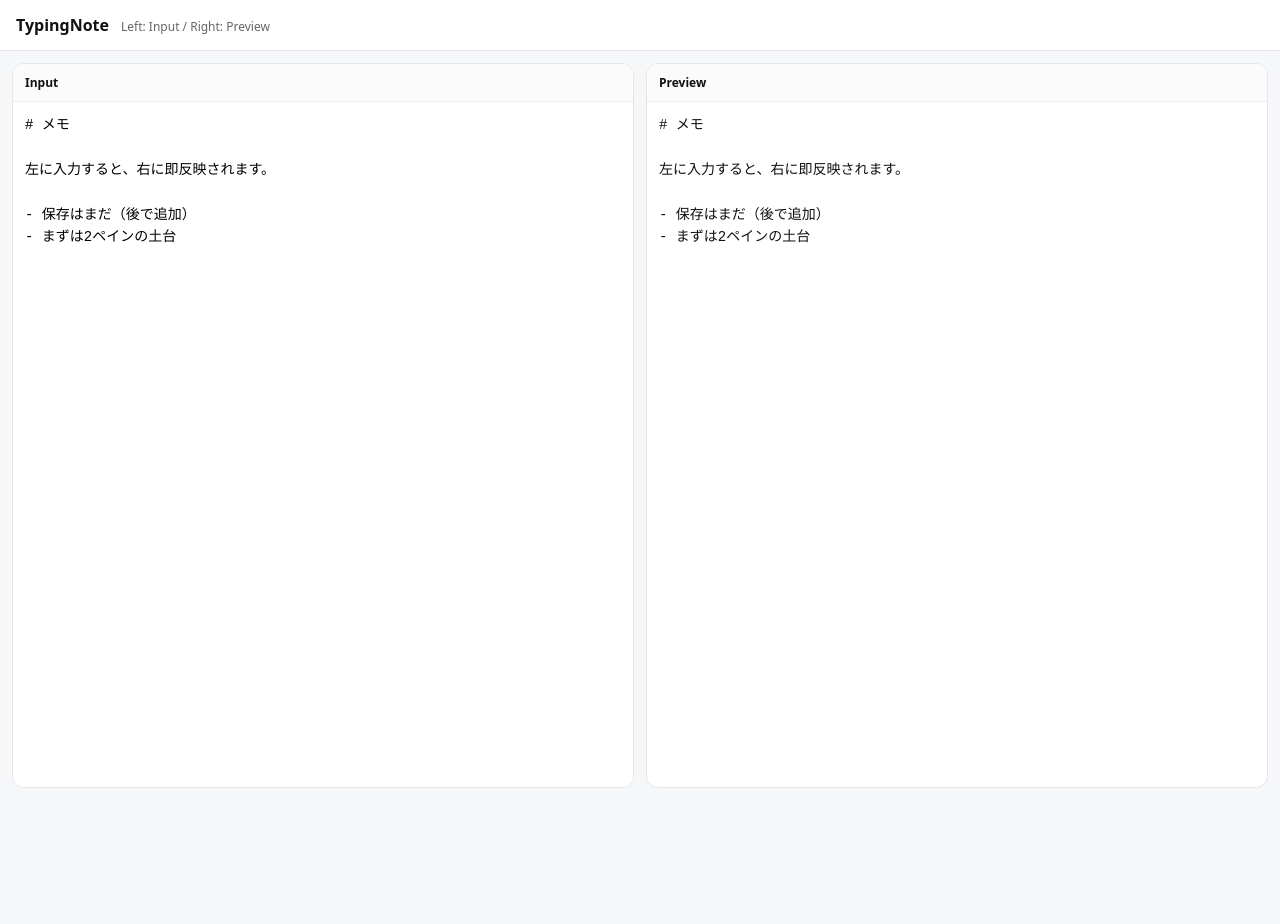
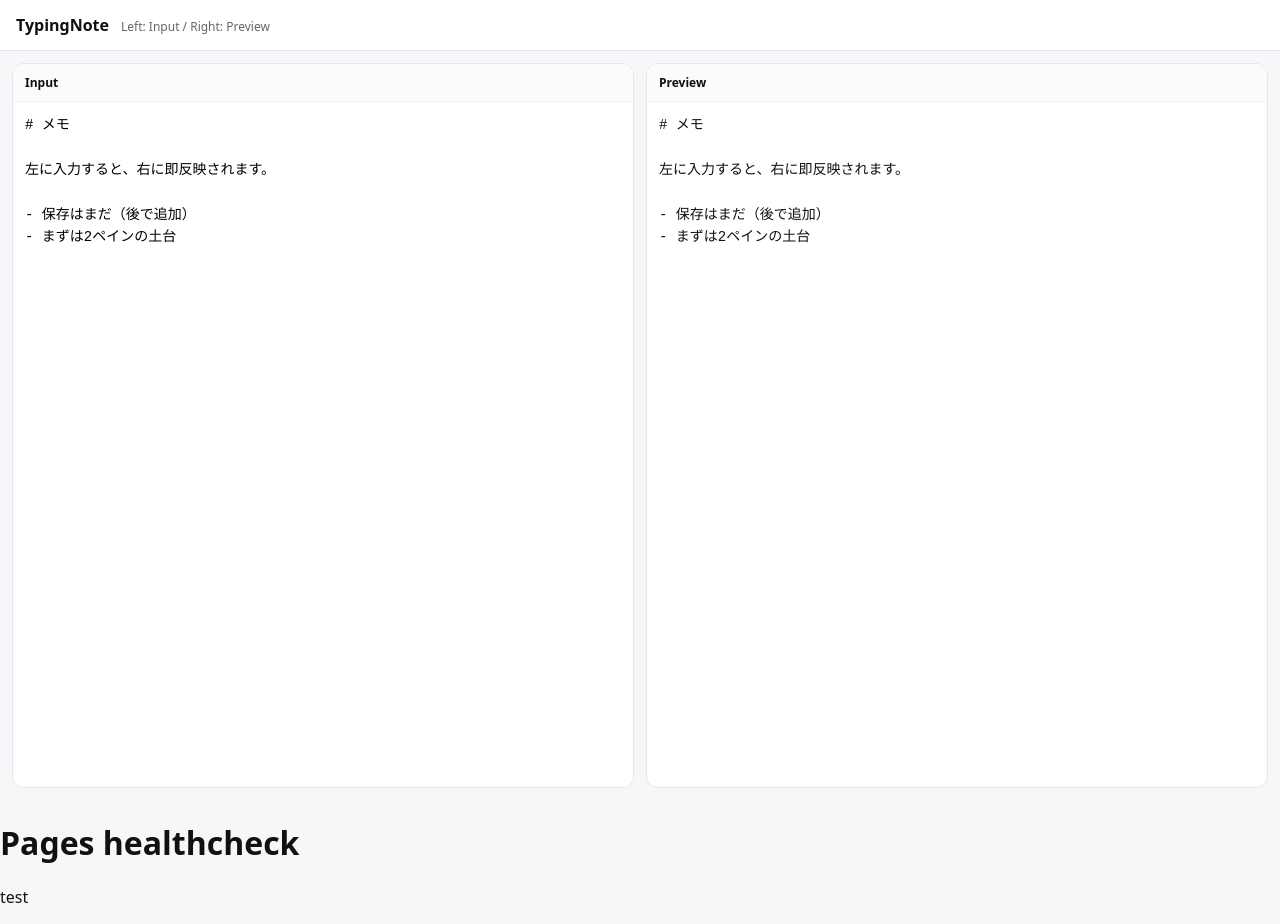
Before and after one commit to IssyouTakaki/typing-note, a website built with Vite: page index.html in a window 1280 px wide. Before the commit the page ends 800 px from the top, so only its background shows below. Built offline with nearby package versions, Linux system fonts and the light colour scheme.

Commit message:
2026/01/03 - commit 02

```diff
--- a/index.html
+++ b/index.html
@@ -9,6 +9,8 @@
   </head>
   <body>
     <div id="app"></div>
+    <h1>Pages healthcheck</h1>
+    <p>test</p>
     <script type="module" src="/src/main.ts"></script>
   </body>
 </html>
```
